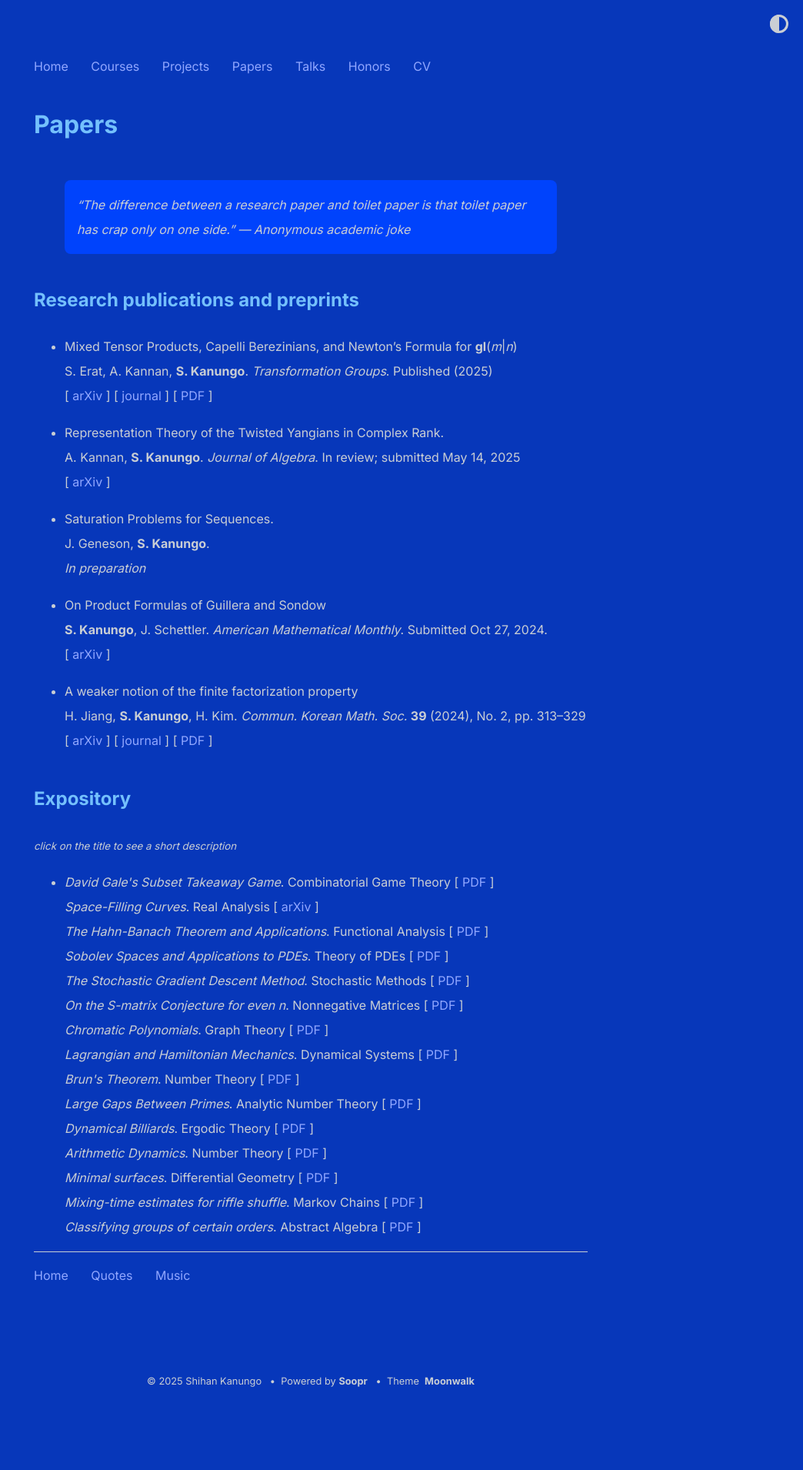
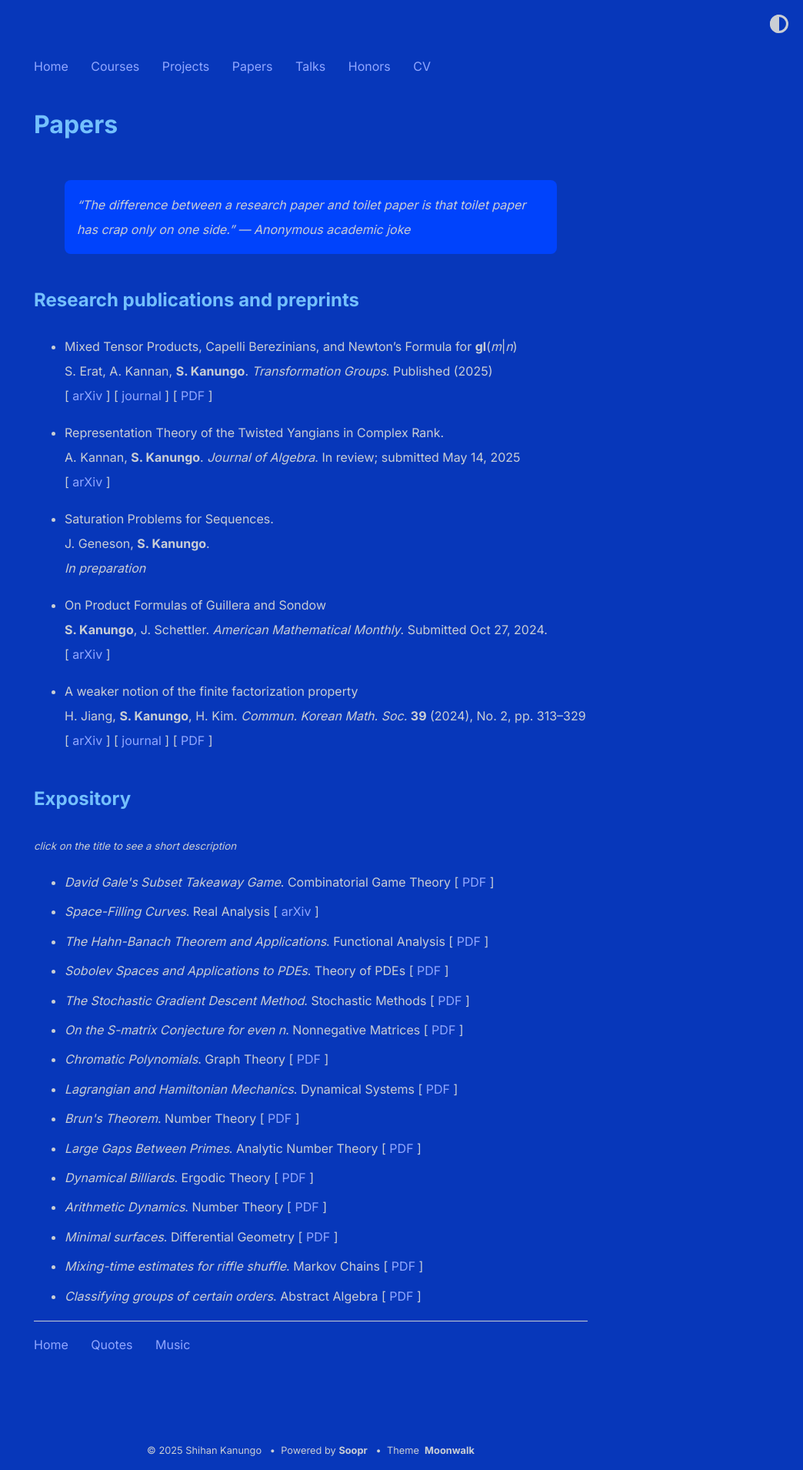
Before and after one commit to shihankanungo/shihankanungo.github.io, a Jekyll site: the page built from papers.md, in a window 1280 px wide. Shown: the whole page at 77% size, without its empty margins (236-1280 px from the left). Built offline with Jekyll 4.4.1, drawn with Linux system fonts in a browser that asks for light colours; before the commit the page ends 1821 px from its top, so only the background shows below that.

Commit message:
Update papers.md

```diff
--- a/papers.md
+++ b/papers.md
@@ -32,70 +32,70 @@ title: Papers
 ## Expository
 <small><i>click on the title to see a short description</i></small>
 
-<ul> <li>
-<details>
+<ul>
+<li><details>
   <summary style="list-style-type: none;"><i>David Gale's Subset Takeaway Game</i>. Combinatorial Game Theory [ <a href="subset-takeaway.pdf" style="text-decoration: none">PDF</a> ] </summary>
   <small>We describe the natural interpretation of the game in terms of simplicial complexes, and the binary star reduction technique that shows that <i>Subset
   Takeaway</i> is a second player win for <i>n</i> < 7. We also look at Subset Takeway played on a graph, and compute the Grundy values for complete <i>n</i>-partite
   graphs and all bipartite graphs.<br></small><br>
-</details>
+</details></li>
 
-<details>
+<li><details>
   <summary style="list-style-type: none;"><i>Space-Filling Curves</i>. Real Analysis [ <a href="https://arxiv.org/abs/2501.04705">arXiv</a> ] </summary>
   <small>We examine space-filling curves, which are surjective continuous maps from [0, 1] to some higher-dimensional space, usually the unit square [0, 1]<sup>2</sup>. In
   particular, we define Peano’s curve and Lebesgue’s curve, and state some of their properties. We also discuss the Hahn-Mazurkiewicz theorem, which characterizes those
   subsets of <b>R</b><sup>n</sup> that are the image of a space-filling curve. Finally, we discuss real-world applications of Hilbert curves, in particular Google’s
   <b>S2</b> Cells.<br></small><br>
-</details>
+</details></li>
 
-<details>
+<li><details>
   <summary style="list-style-type: none;"><i>The Hahn-Banach Theorem and Applications</i>. Functional Analysis [ <a href="hbt.pdf">PDF</a> ] </summary>
   <small>We explore the Hahn–Banach Theorem’s foundational role in functional analysis and its critical applications in mathematical finance. Through both conceptual exposition and a worked example, we demonstrate how the theorem enables the extension of pricing functionals and underpins the existence of risk-neutral measures in arbitrage-free markets.<br></small><br>
-</details>
+</details></li>
 
-<details>
+<li><details>
   <summary style="list-style-type: none;"><i>Sobolev Spaces and Applications to PDEs</i>. Theory of PDEs [ <a href="sobolev.pdf">PDF</a> ] </summary>
   <small>We provide an introduction to Sobolev spaces, a foundational concept in modern analysis and the theory of partial differential equations (PDEs). These spaces are useful for studying, among other things, the well-posedness of partial differential equations and their approximation using finite elements. We begin with a historical overview, tracing the development of weak derivatives and the shift from classical to variational formulations of PDEs. After establishing the basic definitions and presenting key examples, we survey central theorems such as the Sobolev Embedding Theorem and Rellich's Theorem, emphasizing their significance in ensuring existence, uniqueness, and regularity of solutions. Finally, we discuss a classic application to PDEs, the Elliptic Regularity Theorem. We aim to provide a self-contained and accessible introduction for students with a background in real analysis and the theory of PDEs.<br></small><br>
-</details>
+</details></li>
 
-<details>
+<li><details>
   <summary style="list-style-type: none;"><i>The Stochastic Gradient Descent Method</i>. Stochastic Methods [ <a href="sgd.pdf">PDF</a> ] </summary>
   <small>Stochastic Gradient Descent (SGD) is a cornerstone algorithm in modern optimization, especially prevalent in large-scale machine learning. This paper introduces the theoretical foundation of SGD, contrasts it with deterministic gradient descent, and explores its convergence properties, practical implementation considerations, and typical applications in applied mathematics and data science. We also give some basic numerical simulations which showcase the strengths of different variants of SGD.<br></small><br>
-</details>
+</details></li>
 
-<details>
+<li><details>
   <summary style="list-style-type: none;"><i>On the S-matrix Conjecture for even n</i>. Nonnegative Matrices [ <a href="smatrix.pdf">PDF</a> ] </summary>
   <small>Motivated with a problem in spectroscopy, Sloane and Harwit conjectured in 1976 what is the minimal Frobenius norm of the inverse of a matrix having all entries from the interval [0,1]. This is known as the <i>S</i>-matrix conjecture. In 1987, Cheng proved their conjecture in the case of odd dimensions, while for even dimensions he obtained a slightly weaker lower bound for the norm. In this report we discuss Frankel and Urschel's proof of the <i>S</i>-matrix conjecture for all even <i>n</i> larger than a small constant.<br></small><br>
-</details>
+</details></li>
 
-<details>
+<li><details>
   <summary style="list-style-type: none;"><i>Chromatic Polynomials</i>. Graph Theory [ <a href="chromatic-polynomials.pdf">PDF</a> ] </summary>
   <small>A general introduction to the theory of chromatic polynomials. We derive their salient properties, and describe some practicaI methods for computing them. We
   briefly discuss the connection between the theory of chromatic polynomials and map coloring problems.<br></small><br>
-</details>
+</details></li>
 
-<details>
+<li><details>
   <summary style="list-style-type: none;"><i>Lagrangian and Hamiltonian Mechanics</i>. Dynamical Systems [ <a href="lhd.pdf">PDF</a> ] </summary>
   <small>we discuss the basics of Lagrangian and Hamiltonian dynamics. We derive the Euler-Lagrange equations fro D’Alembert’s principle, show that they are equivalent to
   Hamilton’s principle of least actions, and finally use them to derive Hamilton’s equations. We also provide some examples to illustrate the use of Lagrangian and
   Hamiltonian dynamics.<br></small><br>
-</details>
+</details></li>
 
-<details>
+<li><details>
   <summary style="list-style-type: none;"><i>Brun's Theorem</i>. Number Theory [ <a href="brun.pdf">PDF</a> ] </summary>
   <small>The mathematician Viggo Brun was born in Sweden in 1885. He is known for his outstanding contributions to the field of number theory. In his early career, Brun
   focused on analytic number theory and prime number theory. One of his most famous achievements was Brun’s theorem in 1915, which gave an upper bound on the distance
   between prime numbers.<br></small><br>
-</details>
+</details></li>
 
-<details>
+<li><details>
   <summary style="list-style-type: none;"><i>Large Gaps Between Primes</i>. Analytic Number Theory [ <a href="http://simonrs.com/eulercircle/analyticnt2024/shihan-largegaps.pdf">PDF</a> ] </summary>
   <small>We give a summary of the upper bounds that have been obtained for the maximal prime gap, <i>G(x)</i>, over the last century, particularly Rankin’s lower bound,
   and the improvement to it discovered independently by Ford-Green-Konyagin-Tao and Maynard in 2014. We go over a sketch of Rankin’s, Ford-Green-Konyagin-Tao’s, and
   Maynard’s proofs of their bounds, omitting technical details but still presenting the main ideas.<br></small><br>
-</details>
+</details></li>
 
-<details>
+<li><details>
   <summary style="list-style-type: none;"><i>Dynamical Billiards</i>. Ergodic Theory [ <a href="http://simonrs.com/eulercircle/ergodic2024/shihan-billiards.pdf">PDF</a> ] </summary>
   <small>The field of dynamical billiards studies the motion of a ball bouncing within a billiard table, which is bounded by a smooth, closed curve. The ball's movement
   adheres to two key properties: it always travels in a straight line, and the angle of incidence equals the angle of reflection at the boundary. The latter property is an
@@ -104,9 +104,9 @@ title: Papers
   some results on elliptic billiards. Additionally, we explore examples of chaotic billiards, where chaos is characterized by the lack of correlation between the starting
   point and subsequent positions after many bounces. In such cases, even a slight variation in the initial conditions can lead to significantly divergent trajectories.
   Finally, we conclude with a discussion of a physical application of billiards.<br></small><br>
-</details>
+</details></li>
 
-<details>
+<li><details>
   <summary style="list-style-type: none;"><i>Arithmetic Dynamics</i>. Number Theory [ <a href="http://simonrs.com/eulercircle/nt2023/shihan-arithdyn.pdf">PDF</a> ] </summary>
   <small>We explore the field of arithmetic dynamics, which lies at the intersection of discrete dynamical systems and number theory. Discrete dynamical systems focus on
   the iterative behavior of functions, while number theory examines the properties of integers. Combining these two areas gives rise to arithmetic dynamics, where we
@@ -114,23 +114,23 @@ title: Papers
   arithmetic dynamics is to consider a function mapping a set to itself and analyze its behavior under repeated iteration. In this paper, we begin by defining the set of
   <i>p</i>-adic numbers and presenting key results related to them. We then examine an application of arithmetic dynamics, establishing a connection to dynamical systems
   in the <i>p</i>-adic numbers.<br></small><br>
-</details>
+</details></li>
 
-<details>
+<li><details>
   <summary style="list-style-type: none;"><i>Minimal surfaces</i>. Differential Geometry [ <a href="http://simonrs.com/eulercircle/diffgeo/shihan-minimal.pdf">PDF</a> ] </summary>
   <small>We introduce the theory of minimal surfaces. In the chapter on Geodesics, we considered the problem of finding the shortest distance between two points. We
   investigate the higher dimensional analogue of this, where we find ways to construct a surface of "minimal" area with a given boundary. Such surfaces can be represented
   by soap films, where the surface tension of the film ensures that it attains a shape with the minimal surface area. Minimal surfaces can be found in anything from the
   event horizons of black holes, to biomolecules for drug delivery, to the designs of roofs.<br></small><br>
-</details>
+</details></li>
 
-<details>
+<li><details>
   <summary style="list-style-type: none;"><i>Mixing-time estimates for riffle shuffle</i>. Markov Chains [ <a href="http://simonrs.com/eulercircle/markovchains/shihan-riffle.pdf">PDF</a> ] </summary>
   <small>We talk about one of the most well-known shuffling methods, called the <i>riffle shuffle</i> or <i>dovetail shuffle</i>. We are interested in the number of
   shuffles that will make the deck of <i>n</i> cards well-mixed, or <i>close</i> to uniformly random.<br></small><br>
-</details>
+</details></li>
 
-<details>
+<li><details>
   <summary style="list-style-type: none;"><i>Classifying groups of certain orders</i>. Abstract Algebra [ <a href="http://simonrs.com/eulercircle/algebra2020/shihan-orders.pdf">PDF</a> ] </summary>
   <small>We first discuss the question of which integers <i>n</i> have exactly one group of order <i>n</i>, namely the cyclic group <b>Z</b>/<i>n</i><b>Z</b>. We will see
   that these are the integers that are relatively prime to the Euler totient function &phi;(<i>n</i>). Then we discuss how many groups there are of order <i>p</i>
```
